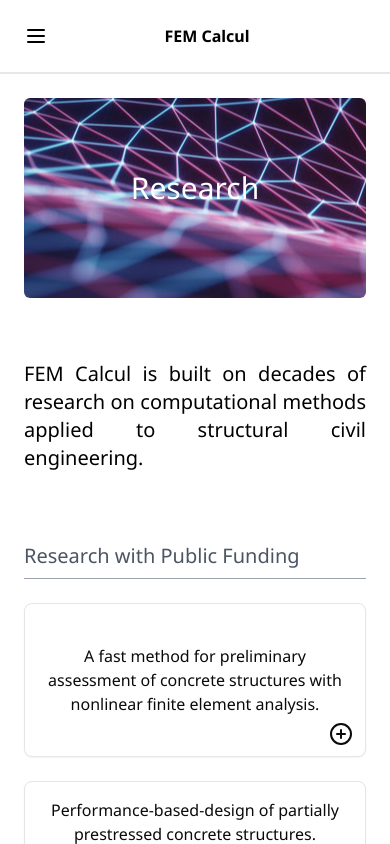
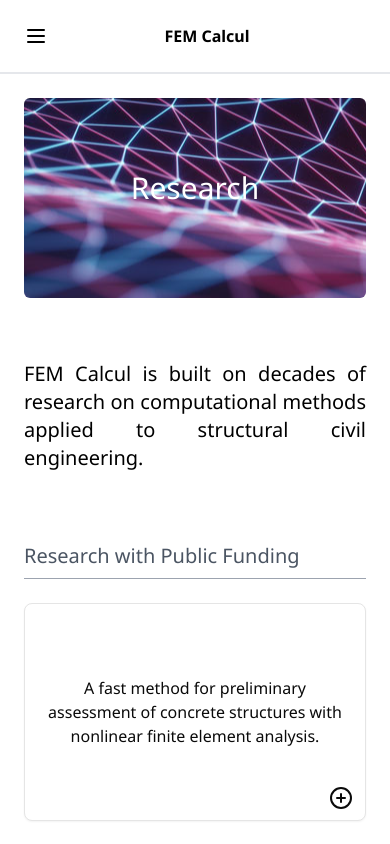
Before and after one commit to andre4130/fem-calcul, a Next.js app: page /research in a window 390 px wide. Shown: the top 844 px of the page. Built offline with nearby package versions, Linux system fonts and the light colour scheme.

Commit message:
mobile fixes

```diff
--- a/app/(main)/(components)/cardComponent.tsx
+++ b/app/(main)/(components)/cardComponent.tsx
@@ -1,7 +1,7 @@
 import Link from 'next/link';
 import { Card, CardHeader, CardTitle } from '@/components/ui/card';
 export default function CardComponent({ title, linkTo, img }: { title: string; linkTo: string; img: { src: string } }) {
-  const cardSize = { height: '240px', width: '320px' };
+  const cardSize = { height: '280px', width: '320px' };
   return (
     <Link href={linkTo}>
       <Card
--- a/app/(main)/(routes)/research/(components)/research-card.tsx
+++ b/app/(main)/(routes)/research/(components)/research-card.tsx
@@ -6,6 +6,7 @@ import {
   DialogContent,
   DialogDescription,
   DialogHeader,
+  DialogOverlay,
   DialogTitle,
   DialogTrigger,
 } from '@/components/ui/dialog';
@@ -28,14 +29,14 @@ export default function ResearchCard({
   return (
     <>
       <Card className="p-4 flex flex-col justify-center align-middle relative hover:bg-slate-100 transition-all ease-in md:h-[300px] max-h-[300px]">
-        <div className="text-center xs:text-sm md:text-2xl">{researchInfo.title}</div>
+        <div className="text-center py-8 md:py-2 xs:text-sm md:text-2xl">{researchInfo.title}</div>
         <Dialog>
           <DialogTrigger asChild>
             <button className="absolute bottom-[30px] right-[12px] h-1">
               <PlusCircle />
             </button>
           </DialogTrigger>
-          <DialogContent>
+          <DialogContent className="max-h-[100vh] overflow-y-auto">
             <DialogHeader>
               <DialogTitle className="mb-2 mr-5">{researchInfo.title}</DialogTitle>
               <Separator />
```
